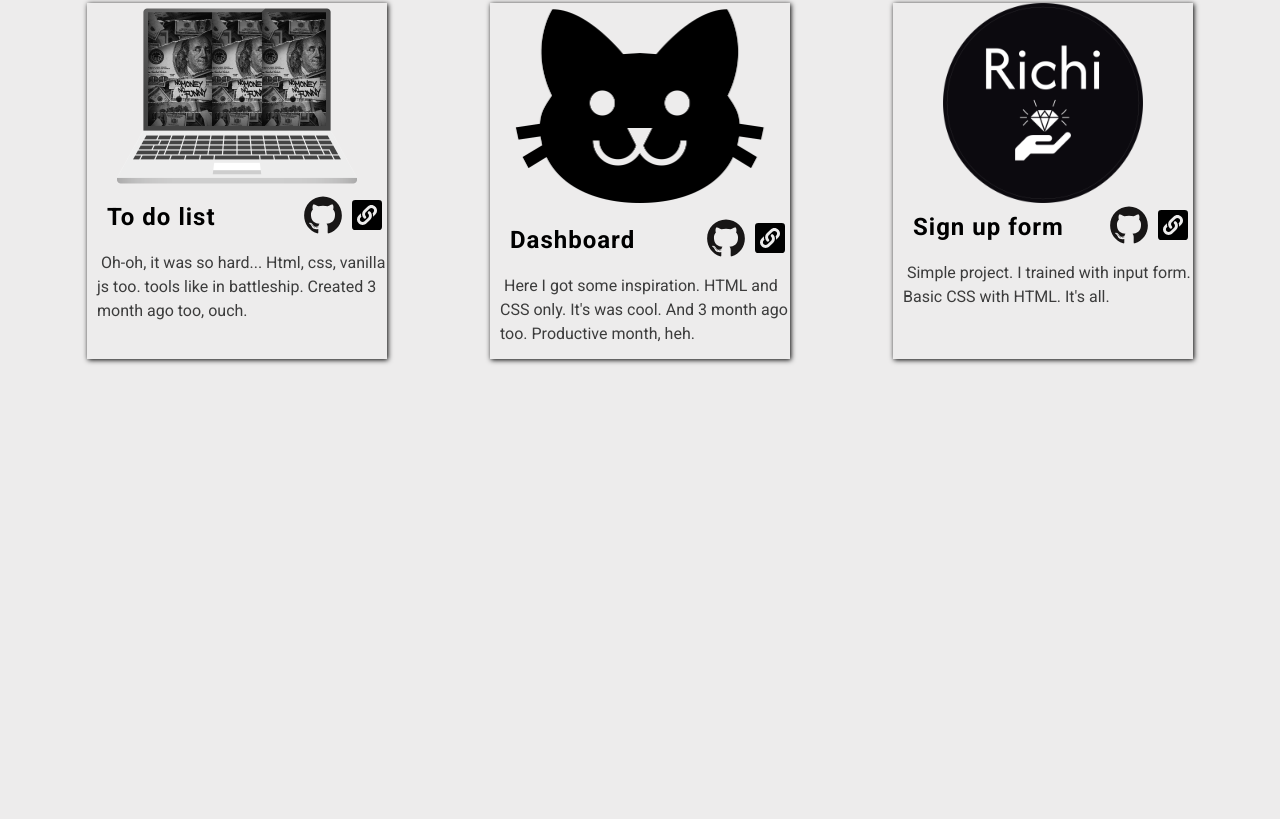
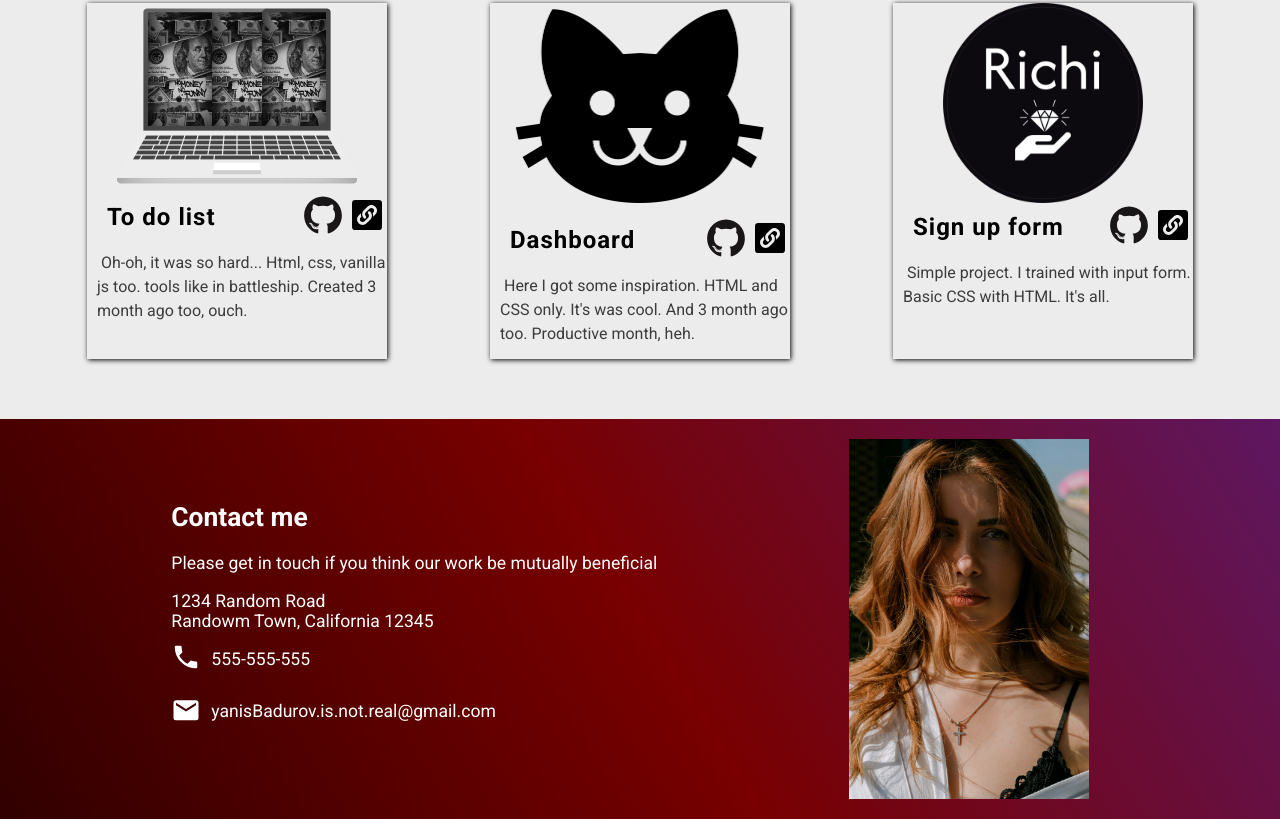
Before and after one commit to Pozzi2002/Homepage, a plain HTML site: page index.html in a window 1280 px wide. Shown: the part 1042-1861 px from the top of the page. Before the commit the page ends 1461 px from the top, so only its background shows below. Drawn offline with Linux system fonts and the light colour scheme; a web font is replaced by a local one.

Commit message:
Maybe almost finished project

```diff
--- a/index.html
+++ b/index.html
@@ -145,6 +145,32 @@
       </div>
     </section>
   </main>
-  <footer></footer>
+
+  <footer>
+    <div class="textFooter">
+      <h2>Contact me</h2>
+      <p>Please get in touch if you think our work be mutually beneficial</p>
+      <p>1234 Random Road<br>Randowm Town, California 12345</p>
+      <div class="phone">
+       <svg xmlns="http://www.w3.org/2000/svg" viewBox="0 0 24 24">
+         <path d="M6.62,10.79C8.06,13.62 10.38,15.94 13.21,17.38L15.41,15.18C15.69,14.9 16.08,14.82 16.43,14.93C17.55,15.3 18.75,15.5 20,15.5A1,1 0 0,1 21,16.5V20A1,1 0 0,1 20,21A17,17 0 0,1 3,4A1,1 0 0,1 4,3H7.5A1,1 0 0,1 8.5,4C8.5,5.25 8.7,6.45 9.07,7.57C9.18,7.92 9.1,8.31 8.82,8.59L6.62,10.79Z" />
+       </svg>
+       <p>555-555-555</p>
+      </div>
+      <div class="mail">
+        <svg xmlns="http://www.w3.org/2000/svg" viewBox="0 0 24 24">
+         <path d="M20,8L12,13L4,8V6L12,11L20,6M20,4H4C2.89,4 2,4.89 2,6V18A2,2 0 0,0 4,20H20A2,2 0 0,0 22,18V6C22,4.89 21.1,4 20,4Z" />
+        </svg>
+        <p>yanisBadurov.is.not.real@gmail.com</p>
+      </div>
+
+    </div>
+
+    <img class="portraitGirl" srcset="./assets/portrait/portrait600.jpg 600w, ./assets/portrait/portrait1000.jpg 1000w, ./assets/portrait/portrait1600.jpg 1600w, ./assets/portrait/portrait2400.jpg 2400w, ./assets/portrait/portrait4000.jpg 4000w"
+    src="./assets/portrait/portrait1000.jpg"
+    alt="portrait beautiful girl" />
+
+    </div>
+  </footer>
 </body>
 </html>
--- a/style.css
+++ b/style.css
@@ -191,6 +191,57 @@ svg:focus {
 
 }
 
+/*footer*/
+footer {
+    display: flex;
+    justify-content: space-evenly;
+    align-items: center;
+    min-height: 50vh;
+    background-color: #5e1761;
+    background: linear-gradient(58deg, #310000 0%,#780000 50%, #5e1761);
+}
+
+.textFooter {
+    font-size: 1.1rem;
+    font-family: 'Roboto', 'Arial';
+    color: white;
+    padding: 0;
+    margin-bottom: 0;
+}
+.textFooter h2 {
+    margin-top: 0px;
+}
+.textFooter p {
+    margin-bottom: 0;
+}
+.textFooter svg {
+    fill: white;
+    width: 30px;
+}
+.phone {
+    display: flex;
+    align-items: center;
+    gap: 10px;
+}
+.phone p {
+    padding-bottom: 15px;
+}
+.mail {
+    display: flex;
+    gap: 10px;
+}
+.mail p {
+    padding-bottom: 15px;
+}
+.portraitGirl {
+    display: block;
+    box-sizing: border-box;
+    object-fit: contain;
+    height: 400px;
+    padding: 20px;
+}
+
+
 
 
 @media (max-width: 500px) {
@@ -222,25 +273,41 @@ svg:focus {
     .assets {
         justify-content: center;
     }
+     /*body for mobile*/
     .projectsSection {
      position: relative;
      padding: 0;
-     /* top: 50vh; */
      top: 70vh
 }
  .projectsContainer {
     padding: 1px;
  }
 
-    .projectsSection > h2 {
+  .projectsSection > h2 {
         text-align: center;
         padding-bottom: 20px;
-    }
+ }
+  footer {
+    position: relative;
+    flex-direction: column;
+    top: 80vh;
+    padding: 30px;
+
+  }
+  .portraitGirl {
+    height: auto;
+    width: 60%
+}
+
+
 }
 
 @media (max-width: 380px) {
+    /* body for mobile */
     .projectsSection {
-        /* top: 70vh; */
         top: 90vh;
    }
+   footer {
+    top: 100vh;
+   }
 }
```
Also changed, not shown: assets/portrait/portrait1000.jpg (added), assets/portrait/portrait1600.jpg (added), assets/portrait/portrait600.jpg (added), 2 other files.
